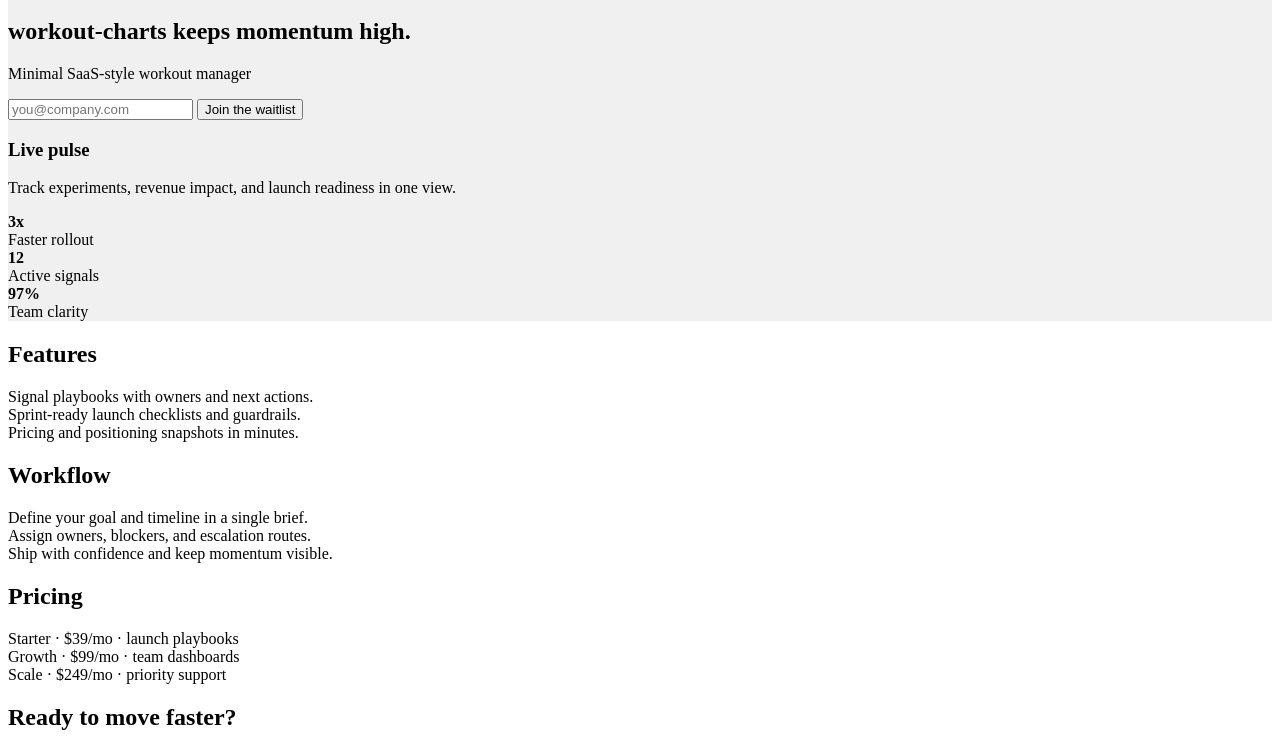
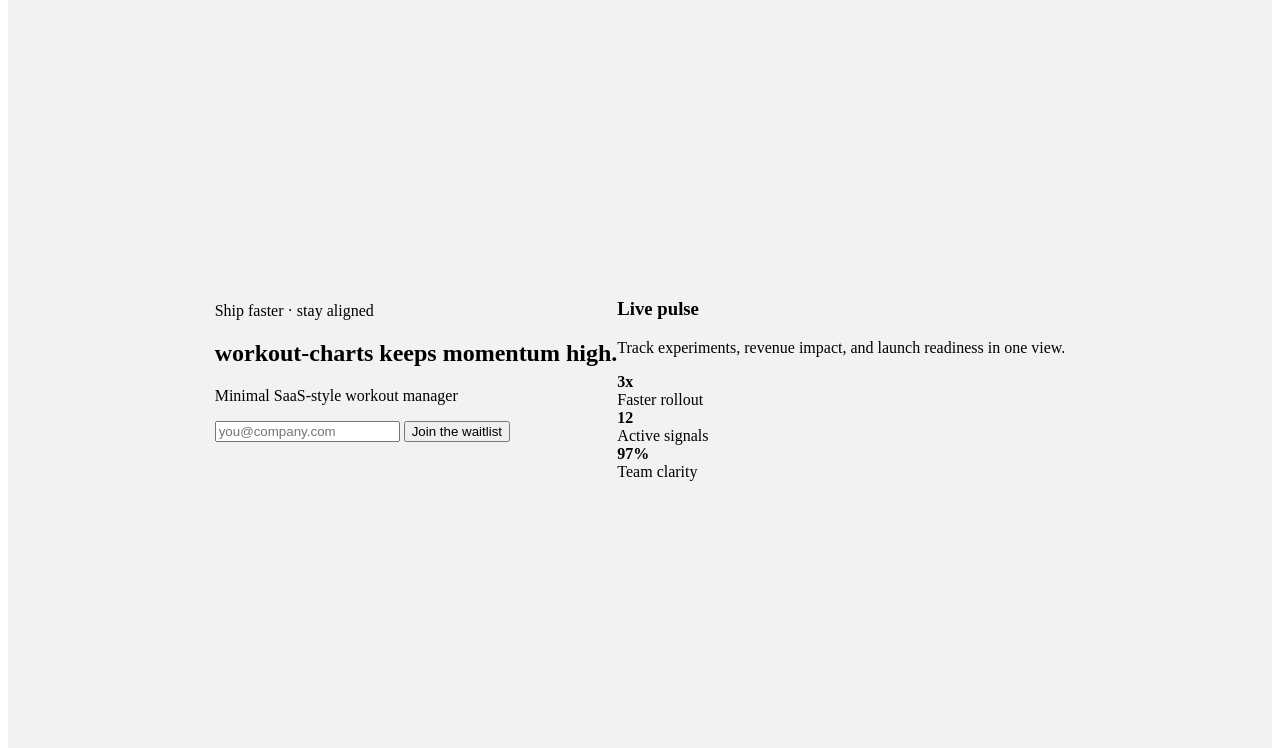
Before and after one commit to XSpiritWizardX/workout-charts, a website: page public/index.html in a window 1280 px wide. Shown: the part 82-830 px from the top of the page. Drawn offline with Linux system fonts and the light colour scheme.

Commit message:
Update public/styles.css

```diff
--- a/public/styles.css
+++ b/public/styles.css
@@ -1,9 +1,17 @@
+.page {
+  background-color: #f2f2f2;
+}
+
 .hero {
-  background-color: #f0f0f0;
+  display: flex;
+  justify-content: center;
+  align-items: center;
+  height: 100vh;
 }
 
 .reveal {
-  animation: reveal 2s forwards;
+  animation-name: reveal;
+  animation-duration: 1s;
 }
 
 @keyframes reveal {
```
